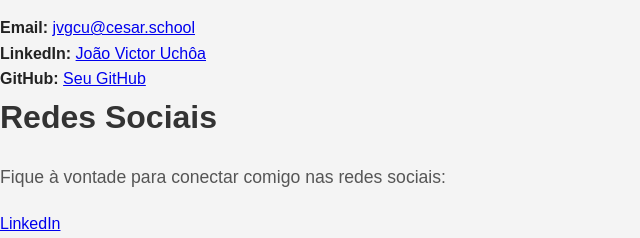
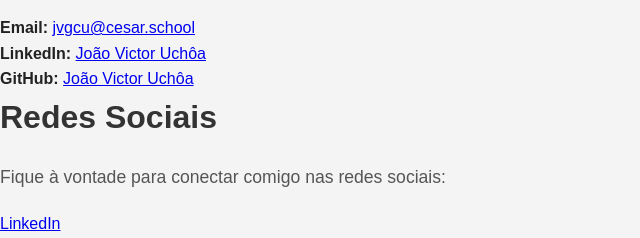
Before and after one commit to joaovictorgcu/portfolio, a plain HTML site: page contact.html in a window 1280 px wide. Shown: the part 355-593 px from the top of the page, 0-640 px from the left. Drawn offline with Linux system fonts and the light colour scheme.

Commit message:
Update contact.html

```diff
--- a/contact.html
+++ b/contact.html
@@ -29,7 +29,7 @@
             <ul>
                 <li><strong>Email:</strong> <a href="mailto:jvgcu@cesar.school">jvgcu@cesar.school</a></li>
                 <li><strong>LinkedIn:</strong> <a href="https://www.linkedin.com/in/joao-victor-uchoa/" target="_blank">João Victor Uchôa</a></li>
-                <li><strong>GitHub:</strong> <a href="https://github.com/SEU-USUARIO" target="_blank">Seu GitHub</a></li>
+                <li><strong>GitHub:</strong> <a href="https://github.com/joaovictorgcu" target="_blank">João Victor Uchôa</a></li>
             </ul>
         </section>
 
@@ -38,7 +38,7 @@
             <p>Fique à vontade para conectar comigo nas redes sociais:</p>
             <ul>
                 <li><a href="https://www.linkedin.com/in/joao-victor-uchoa/" target="_blank">LinkedIn</a></li>
-                <li><a href="https://github.com/SEU-USUARIO" target="_blank">GitHub</a></li>
+                <li><a href="https://github.com/joaovictorgcu" target="_blank">GitHub</a></li>
             </ul>
         </section>
     </main>
```
